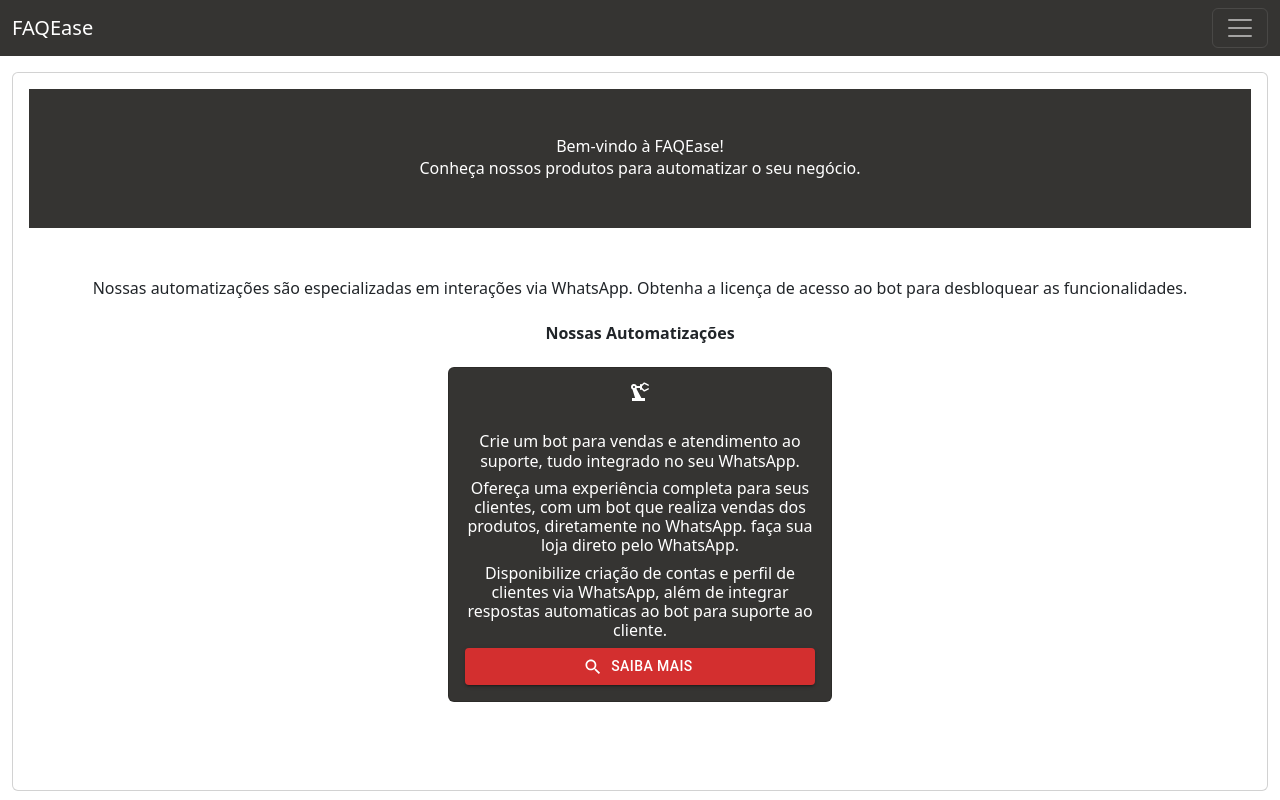
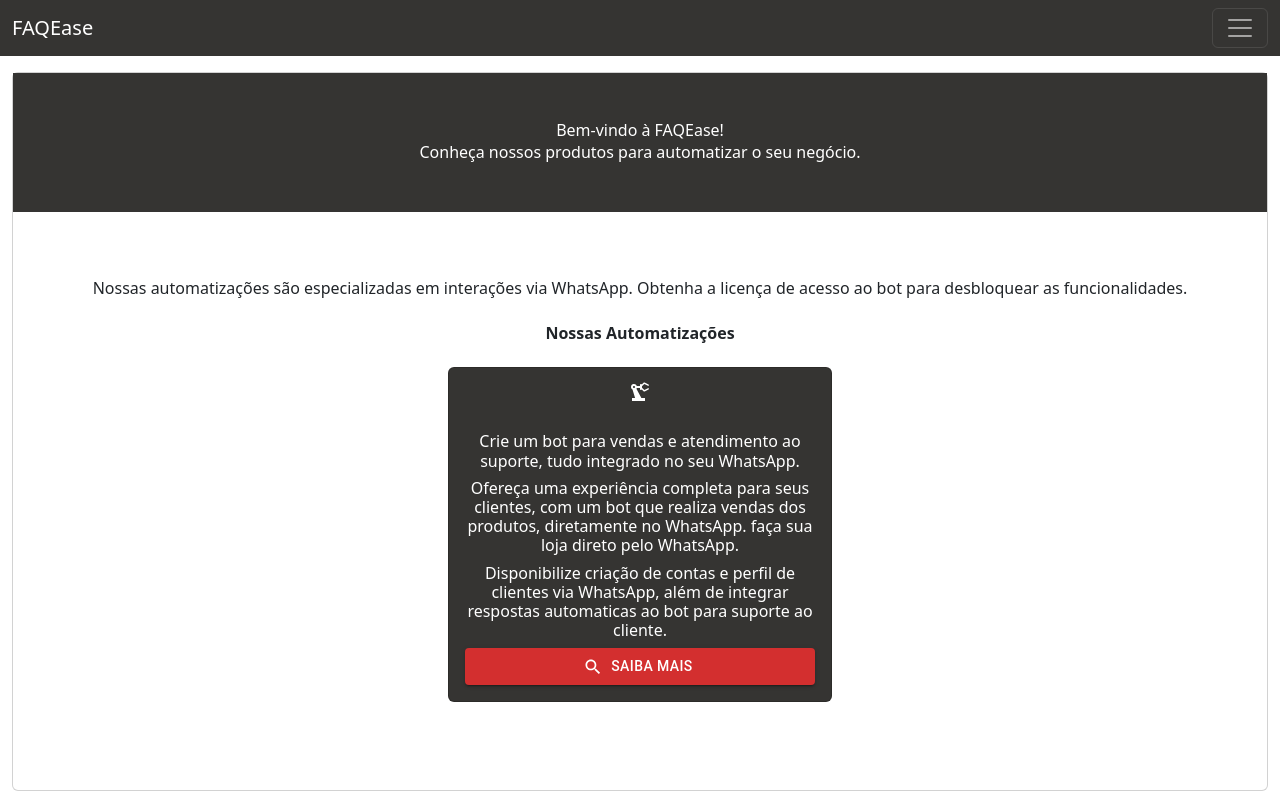
Before and after one commit to Heitor-Grande/FAQEase---client, a React (Create React App) app: page / in a window 1280 px wide. Shown: the top 800 px of the page. Built offline with nearby package versions, Linux system fonts and the light colour scheme.

Commit message:
ajuste de layout

```diff
--- a/src/pages/homePage/home.tsx
+++ b/src/pages/homePage/home.tsx
@@ -27,13 +27,13 @@
             <NavbarHomePage />
             <div className="container-fluid mt-3">
                 <div className="card">
+                    <section className="bg-preto text-white text-center py-5">
+                        <div className="container">
+                            <h1>Bem-vindo à FAQEase!</h1>
+                            <p>Conheça nossos produtos para automatizar o seu negócio.</p>
+                        </div>
+                    </section>
                     <div className="card-body">
-                        <section className="bg-preto text-white text-center py-5">
-                            <div className="container">
-                                <h1>Bem-vindo à FAQEase!</h1>
-                                <p>Conheça nossos produtos para automatizar o seu negócio.</p>
-                            </div>
-                        </section>
                         <section id="produtos" className="py-5">
                             <div className="container">
                                 <p className="text-center">Nossas automatizações são especializadas em interações via WhatsApp. Obtenha a licença de acesso ao bot para desbloquear as funcionalidades.</p>
```
